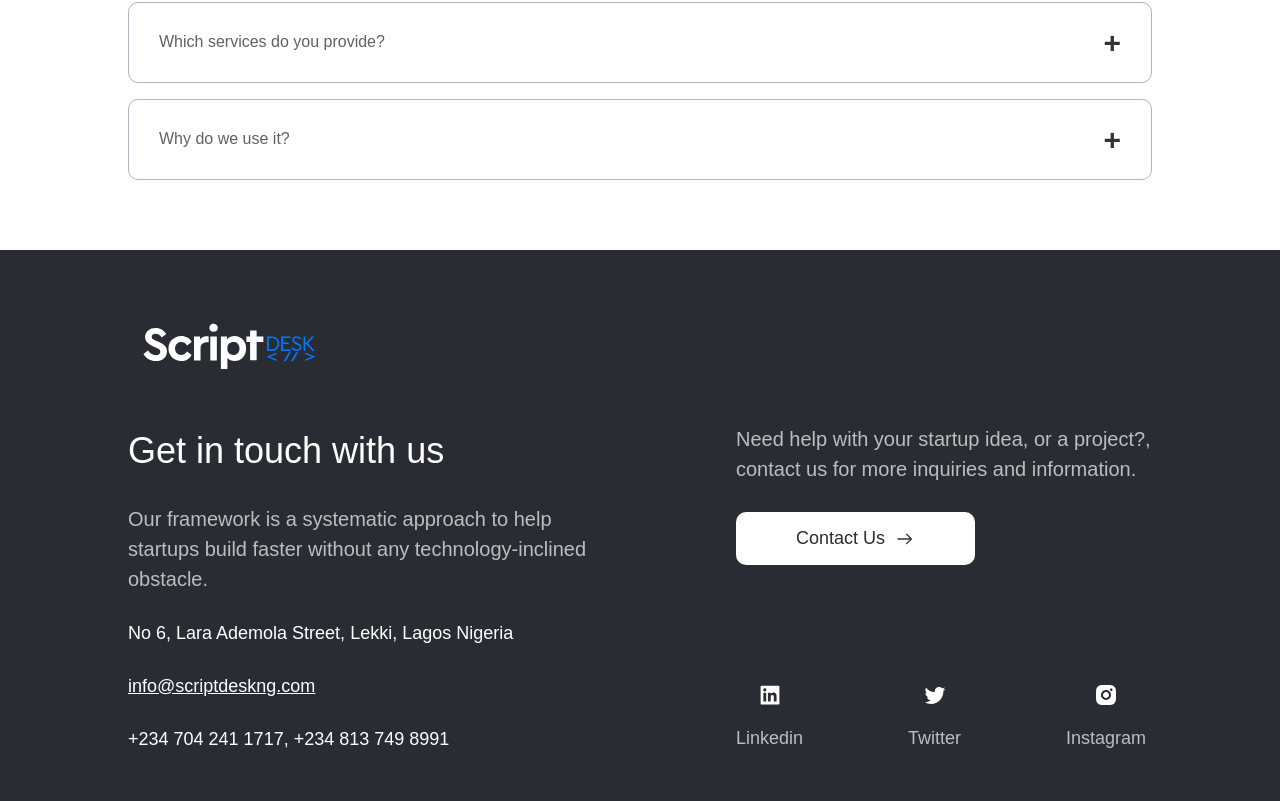
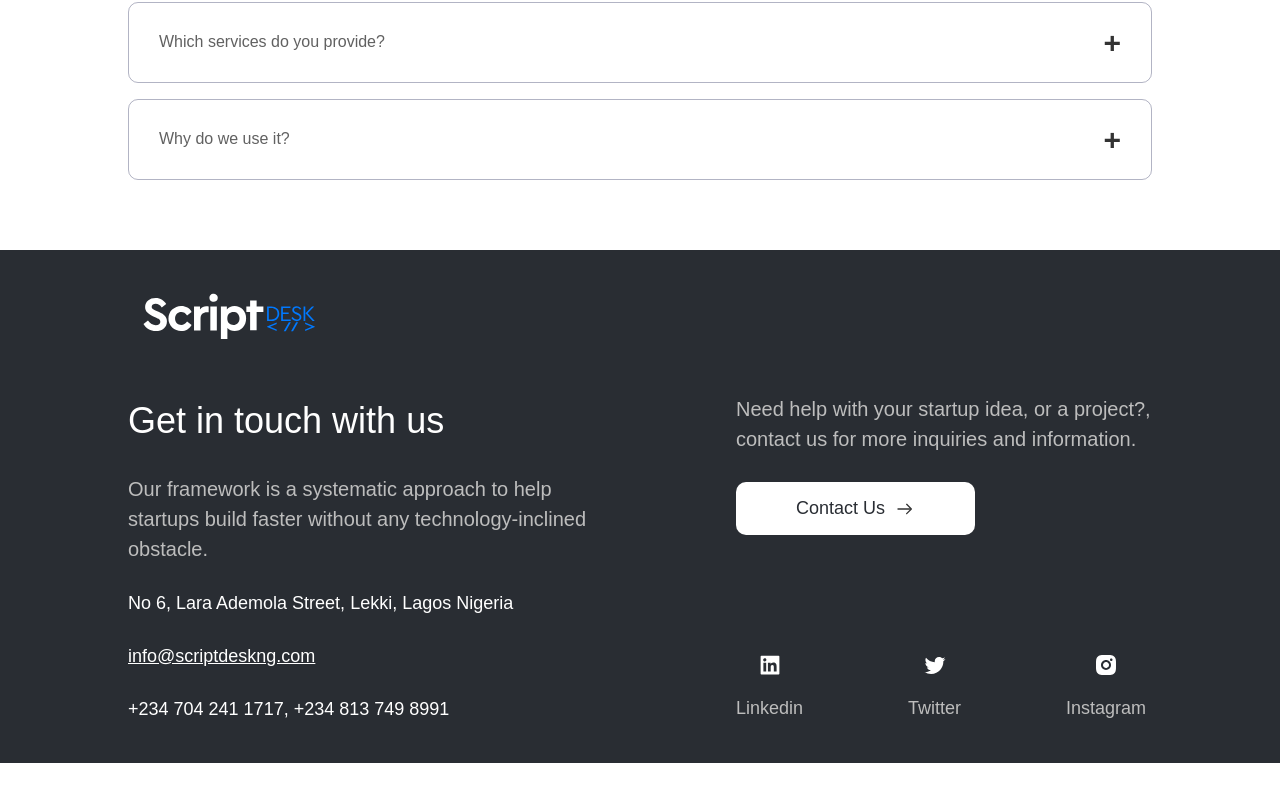
Before and after one commit to olabanjy/scriptdesk-website-2, a React (Vite) app: page / in a window 1280 px wide. Shown: the part 4028-4829 px from the top of the page. After the commit the page ends 4791 px from the top, so only its background shows below. Built offline with nearby package versions, Linux system fonts and the light colour scheme; a web font is replaced by a local one.

Commit message:
Fixed corrections made

```diff
--- a/src/Component/Footer.jsx
+++ b/src/Component/Footer.jsx
@@ -7,8 +7,8 @@ import linkedin from "../assets/ant-design_linkedin-filled.svg";
 const Footer = () => {
   return (
     <div className=" bg-[#292D33]">
-      <div className=" max-w-5xl  md:mx-auto mx-5 2xl:max-w-full 2xl:mx-40 py-[70px]">
-        <img src={logo} alt="" className=" mb-[51px]" />
+      <div className=" max-w-5xl  md:mx-auto mx-5 2xl:max-w-full 2xl:mx-40 py-[40px] 2xl:py-[70px]">
+        <img src={logo} alt="" className=" mb-25px lg:mb-[51px]" />
 
         <div className=" grid lg:grid-cols-2 gap-[10px] lg:gap-[192px]">
           <div className=" grid gap-[26px]">
@@ -22,9 +22,13 @@ const Footer = () => {
             <p className=" text-[14px] lg:text-[18px] text-white">
               No 6, Lara Ademola Street, Lekki, Lagos Nigeria
             </p>
-            <p className=" text-[14px] lg:text-[18px] text-white underline">
+            <a
+              href="mailto:info@scriptdeskng.com"
+              className="text-[14px] lg:text-[18px] text-white underline"
+            >
               info@scriptdeskng.com
-            </p>
+            </a>
+
             <p className=" text-[14px] lg:text-[18px] text-white">
               +234 704 241 1717, +234 813 749 8991
             </p>
```
